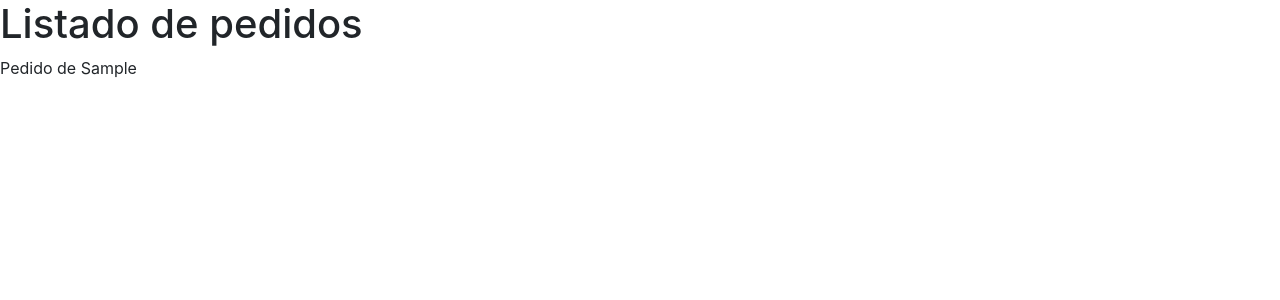
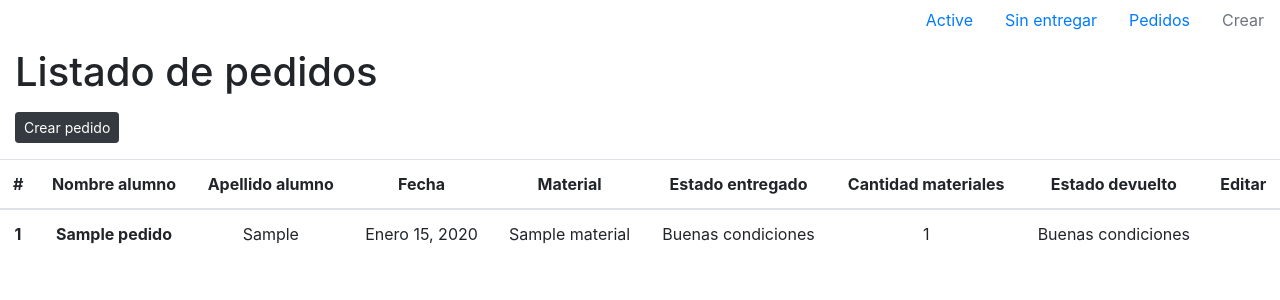
Before and after one commit to EstebanMD/Biblioteca-EPET20, a Django app: template prestamo_materiales/templates/listado_pedidos.html in a window 1280 px wide. Shown: the top 300 px of the page. Run offline with Django 3.2, Linux system fonts and the light colour scheme; the template is opened without the code that fills it: values that come from a table or form of the project are taken from there, others are empty; tables that the repository leaves empty hold one stand-in row (values such as "Sample post"); some libraries are stand-ins or nearby versions.

Commit message:
Agregue una lista y crear que no funciona en templates

```diff
--- a/prestamo_materiales/templates/base.html
+++ b/prestamo_materiales/templates/base.html
@@ -11,7 +11,22 @@
         <title>{% block titulo %}{% endblock titulo %}</title>
   </head>
   <body>
-    {% block contenido %}{% endblock contenido %}
+    <ul class="nav justify-content-end">
+      <li class="nav-item">
+        <a class="nav-link active" href="#">Active</a>
+      </li>
+      <li class="nav-item">
+        <a class="nav-link" href="{% url 'prestamo_materiales:no_entregados' %}">Sin entregar</a>
+      </li>
+      <li class="nav-item">
+        <a class="nav-link" href="{% url 'prestamo_materiales:listado_pedidos' %}">Pedidos</a>
+      </li>
+      <li class="nav-item">
+        <a class="nav-link disabled" href="{% url 'prestamo_materiales:pedidos_create' %}" tabindex="-1" aria-disabled="true">Crear</a>
+      </li>
+    </ul>
+    {% block contenido %}
+    {% endblock contenido %}
     <!-- Optional JavaScript -->
     <!-- jQuery first, then Popper.js, then Bootstrap JS -->
     <script src="https://code.jquery.com/jquery-3.3.1.slim.min.js" integrity="sha384-q8i/X+965DzO0rT7abK41JStQIAqVgRVzpbzo5smXKp4YfRvH+8abtTE1Pi6jizo" crossorigin="anonymous"></script>
--- a/prestamo_materiales/templates/listado_pedidos.html
+++ b/prestamo_materiales/templates/listado_pedidos.html
@@ -3,6 +3,43 @@
 {% block titulo %}Biblioteca - Pedidos{% endblock titulo %}
 
 {% block contenido %}
+<div class="col mt-2 mb-2">
 	<h1>Listado de pedidos</h1>
-	{% for Pedido in Pedidos %} {{ Pedido }}{% endfor %}
+	<a href="{% url 'prestamo_materiales:pedidos_create' %}" class="btn btn-sm btn-dark mt-2 mb-2">Crear pedido</a>
+</div>
+	<div class="row">
+		<div class="col">
+			<table class="table text-center">
+				<thead>
+					<tr>
+						<th>#</th>
+						<th>Nombre alumno</th>
+						<th>Apellido alumno</th>
+						<th>Fecha</th>
+						<th>Material</th>
+						<th>Estado entregado</th>
+						<th>Cantidad materiales</th>
+						<th>Estado devuelto</th>
+						<th>Editar</th>
+					</tr>
+				</thead>
+				<tbody>
+					{% for pedido in pedidos %}
+					<tr>
+						<th>{{ pedido.id }}</th>
+						<th>{{ pedido.nombre_alumno }}</th>
+						<td>{{ pedido.apellido_alumno }}</td>
+						<td>{{ pedido.fecha }}</td>
+						<td>{{ pedido.material }}</td>
+						<td>{{ pedido.estado_producto_entregado }}</td>
+						<td>{{ pedido.cantidad_materiales }}</td>
+						<td>{{ pedido.estado_producto_devuelto }}</td>
+						<td><a href="{% url 'prestamo_materiales:pedido_update' pedido.id %}"><i class="fas fa-pencil-alt"></i></a></td>
+
+					</tr>
+					{% endfor %}
+				</tbody>
+			</table>
+		</div>
+	</div>
 {% endblock %}
--- a/prestamo_materiales/urls.py
+++ b/prestamo_materiales/urls.py
@@ -1,6 +1,6 @@
 from django.urls import path
 from . import views
-from .views import IndexView, ListarPedidos, PedidosSinEntregar
+from .views import IndexView, ListarPedidos, PedidosSinEntregar, PedidosCreate
 
 app_name = 'prestamo_materiales'
 urlpatterns = [
@@ -10,5 +10,6 @@ urlpatterns = [
 	#	name='pedido_detalle'),
 	path('listar', ListarPedidos.as_view(), name='listado_pedidos'),
 	path('', IndexView.as_view(), name='index'),
-	path('sin_entregar', PedidosSinEntregar.as_view(), name='no_entregados')
+	path('sin_entregar', PedidosSinEntregar.as_view(), name='no_entregados'),
+	path('crear', PedidosCreate.as_view(), name='pedidos_create')
 ]
```
Also changed, not shown: prestamo_materiales/templates/create_pedidos.html (added, +18 -0 lines), prestamo_materiales/templates/index.html (+0 -14 lines), prestamo_materiales/views.py (+8 -1 lines).
